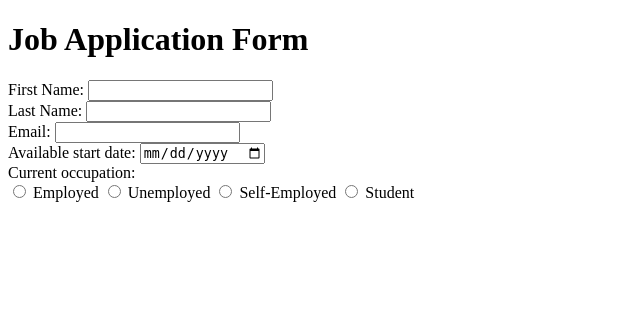
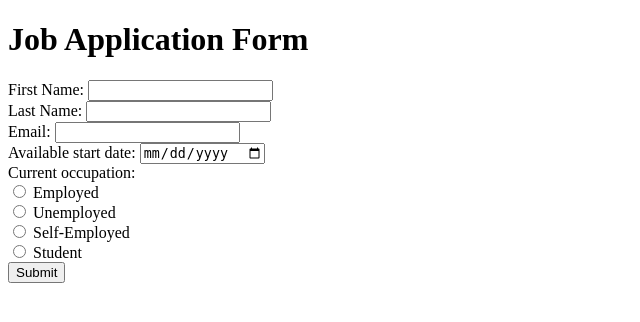
Before and after one commit to mozo190/todo-webApp, a Flask app: template app15-flask-form/templates/index.html in a window 1280 px wide. Shown: the top 322 px of the page, without its empty margins (0-640 px from the left). Run offline with Flask 3, Linux system fonts and the light colour scheme; the template is opened without the code that fills it, so the values that code supplies are empty.

Commit message:
insert button

```diff
--- a/app15-flask-form/templates/index.html
+++ b/app15-flask-form/templates/index.html
@@ -23,21 +23,28 @@
         <label for="date">Available start date:</label>
         <input type="date" id="date" name="date" required>
     </div>
-    <div id="occupation">
+    <div>
         <label>Current occupation:</label>
         <br>
+        <div id="occupation">
             <input type="radio" id="employed" name="occupation" required>
             <label for="employed">Employed</label>
+            <br>
 
             <input type="radio" id="unemployed" name="occupation" required>
             <label for="unemployed">Unemployed</label>
+            <br>
 
             <input type="radio" id="self-employed" name="occupation" required>
             <label for="self-employed">Self-Employed</label>
+            <br>
 
             <input type="radio" id="student" name="occupation" required>
             <label for="student">Student</label>
+            <br>
         </div>
+    </div>
+    <button type="button">Submit</button>
 </form>
 </body>
 
```
Lines whose indentation alone changed are shown as unchanged.
